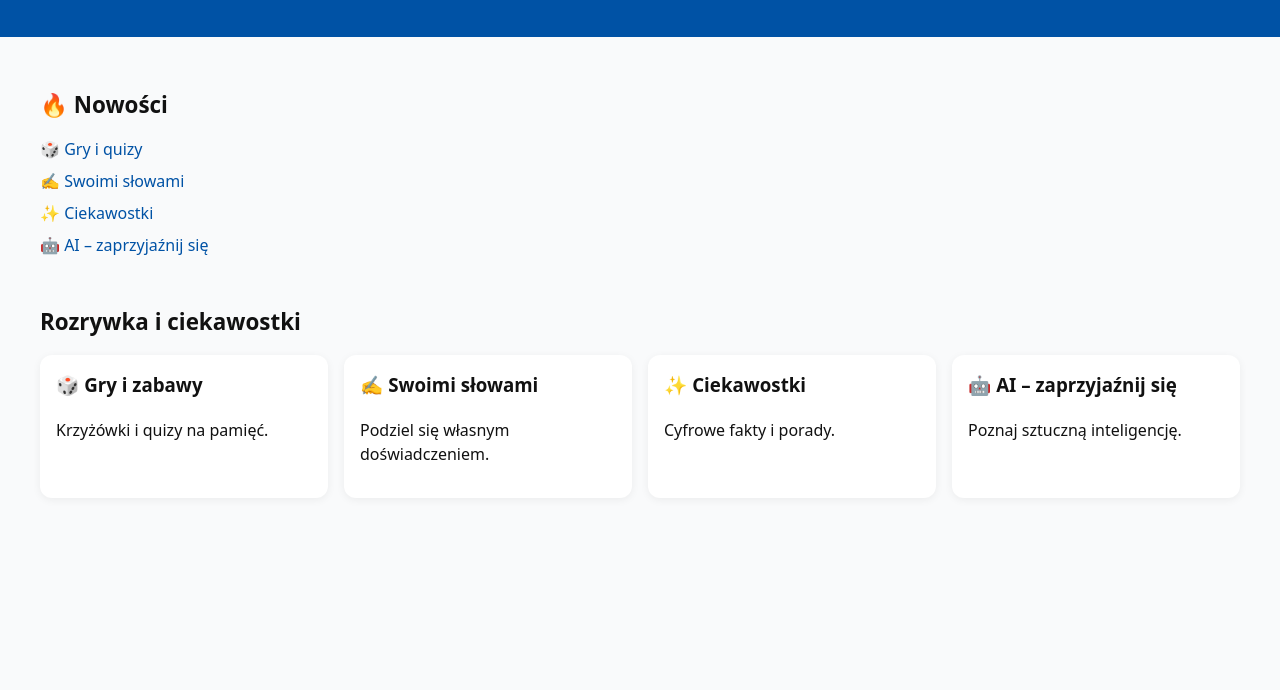
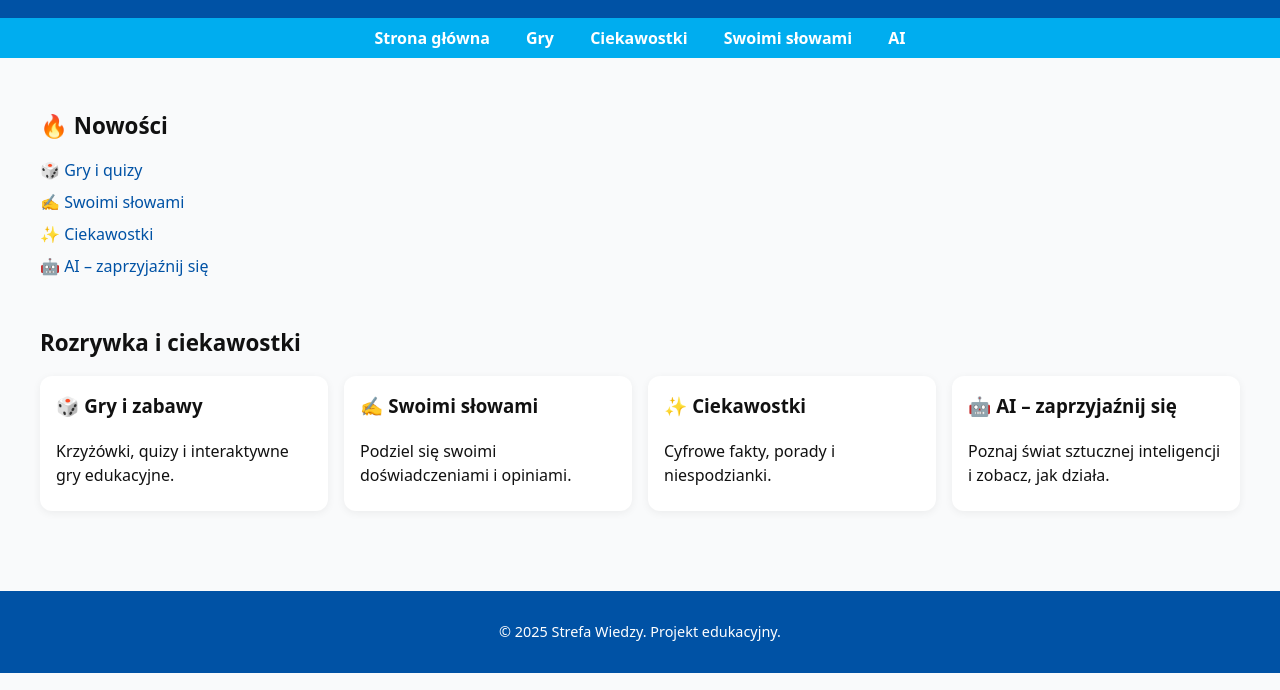
Before and after one commit to beeloosh/strefawiedzy, a plain HTML site: page index.html in a window 1280 px wide. Shown: the part 110-800 px from the top of the page. Drawn offline with Linux system fonts and the light colour scheme.

Commit message:
Update index.html

```diff
--- a/index.html
+++ b/index.html
@@ -18,10 +18,26 @@
       padding: 1.5rem;
       text-align: center;
     }
-    h1 { margin: 0; font-size: 1.8rem; }
+    header h1 { margin: 0; font-size: 2rem; }
+    header p { margin: 0.5rem 0 0; }
+
+    nav {
+      background: #00ADEF;
+      padding: 0.5rem;
+      text-align: center;
+    }
+    nav a {
+      color: #fff;
+      text-decoration: none;
+      margin: 0 1rem;
+      font-weight: bold;
+    }
+    nav a:hover { text-decoration: underline; }
+
     main { padding: 2rem 1rem; max-width: 1200px; margin: auto; }
     section { margin-bottom: 3rem; }
     h2 { margin-bottom: 1rem; font-size: 1.4rem; }
+
     .tiles {
       display: grid;
       gap: 1rem;
@@ -34,18 +50,33 @@
       border-radius: 12px;
       box-shadow: 0 2px 8px rgba(0,0,0,.06);
       overflow: hidden;
+      transition: transform 0.2s ease, box-shadow 0.2s ease;
+    }
+    .tile:hover {
+      transform: translateY(-4px);
+      box-shadow: 0 4px 12px rgba(0,0,0,.1);
     }
     .tile h3 { margin-top: 0; }
+    .tile p { margin-bottom: 0.5rem; }
     .stretched {
       position: absolute;
       inset: 0;
       z-index: 1;
     }
+
     /* Nowości */
     .news-list { list-style: none; margin: 0; padding: 0; }
     .news-list li { margin-bottom: .5rem; }
     .news-list a { text-decoration: none; color: #0052A5; }
     .news-list a:hover { text-decoration: underline; }
+
+    footer {
+      background: #0052A5;
+      color: #fff;
+      padding: 1rem;
+      text-align: center;
+      font-size: 0.9rem;
+    }
   </style>
 </head>
 <body>
@@ -53,6 +84,15 @@
     <h1>📚 Strefa Wiedzy</h1>
     <p>Twoje miejsce na naukę, ciekawostki i rozrywkę</p>
   </header>
+
+  <nav>
+    <a href="index.html">Strona główna</a>
+    <a href="gry.html">Gry</a>
+    <a href="ciekawostki.html">Ciekawostki</a>
+    <a href="swoimi.html">Swoimi słowami</a>
+    <a href="https://chatgpt.com/g/g-68a339374c048191862849c00083f0c5-pomocnik-cyfrowy-dla-kazdego" target="_blank" rel="noopener">AI</a>
+  </nav>
+
   <main>
     <!-- 🔥 Nowości -->
     <section aria-labelledby="news">
@@ -71,29 +111,33 @@
       <div class="tiles">
         <article class="tile">
           <h3>🎲 Gry i zabawy</h3>
-          <p>Krzyżówki i quizy na pamięć.</p>
+          <p>Krzyżówki, quizy i interaktywne gry edukacyjne.</p>
           <a class="stretched" href="gry.html" aria-label="Przejdź do: Gry i zabawy"></a>
         </article>
 
         <article class="tile">
           <h3>✍️ Swoimi słowami</h3>
-          <p>Podziel się własnym doświadczeniem.</p>
+          <p>Podziel się swoimi doświadczeniami i opiniami.</p>
           <a class="stretched" href="swoimi.html" aria-label="Przejdź do: Swoimi słowami"></a>
         </article>
 
         <article class="tile">
           <h3>✨ Ciekawostki</h3>
-          <p>Cyfrowe fakty i porady.</p>
+          <p>Cyfrowe fakty, porady i niespodzianki.</p>
           <a class="stretched" href="ciekawostki.html" aria-label="Przejdź do: Ciekawostki"></a>
         </article>
 
         <article class="tile">
           <h3>🤖 AI – zaprzyjaźnij się</h3>
-          <p>Poznaj sztuczną inteligencję.</p>
+          <p>Poznaj świat sztucznej inteligencji i zobacz, jak działa.</p>
           <a class="stretched" href="https://chatgpt.com/g/g-68a339374c048191862849c00083f0c5-pomocnik-cyfrowy-dla-kazdego" target="_blank" rel="noopener" aria-label="Otwórz: AI – zaprzyjaźnij się (nowe okno)"></a>
         </article>
       </div>
     </section>
   </main>
+
+  <footer>
+    <p>© 2025 Strefa Wiedzy. Projekt edukacyjny.</p>
+  </footer>
 </body>
 </html>
```
